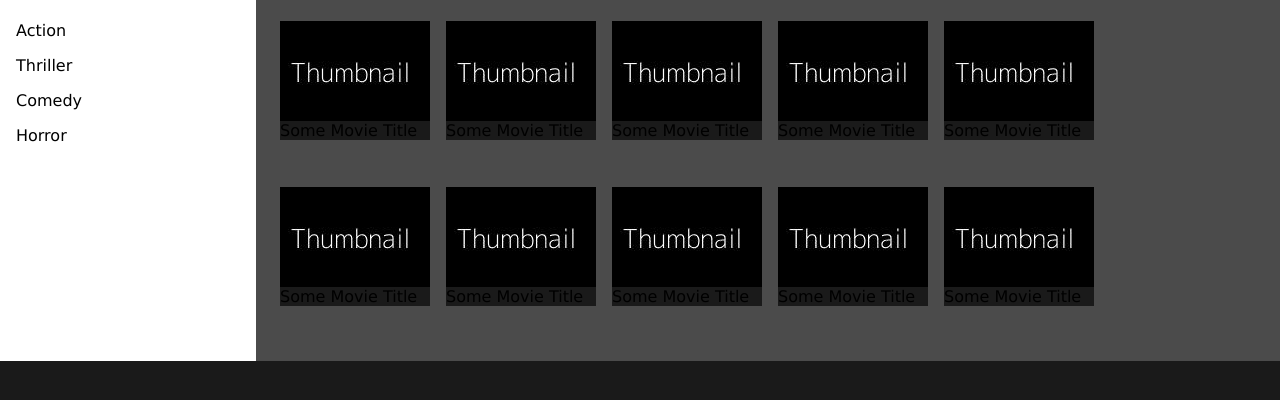
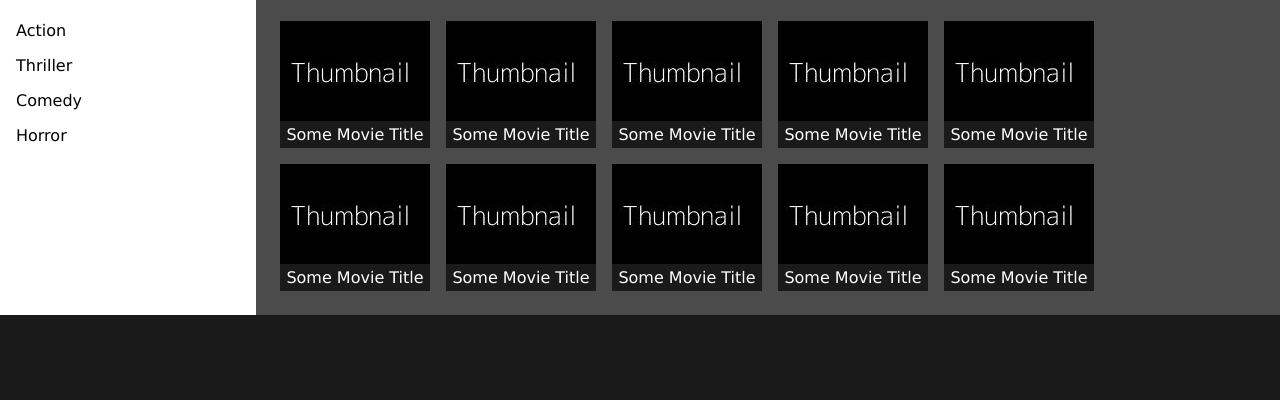
Before and after one commit to FBW44-2/uib-layout-laying-out-fullpage-osmonoh, a plain HTML site: page index.html in a window 1280 px wide. Shown: the part 92-492 px from the top of the page. Drawn offline with Linux system fonts and the light colour scheme.

Commit message:
fix color remove card height

```diff
--- a/styles.css
+++ b/styles.css
@@ -51,7 +51,7 @@ a {
 
 .thumbnail-card {
   width: 150px;
-  height: 150px;
+  /* height: 150px; */
   margin: 8px;
 }
 
@@ -62,6 +62,9 @@ a {
 
 .movie-title {
   background-color: #1a1a1a;
+  padding: 4px;
+  color: #ffffff;
+  text-align: center;
 }
 
 .left-nav {
```
